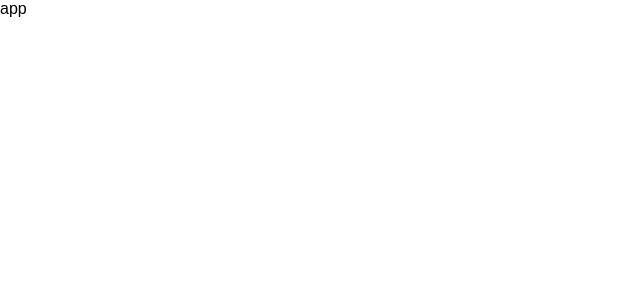
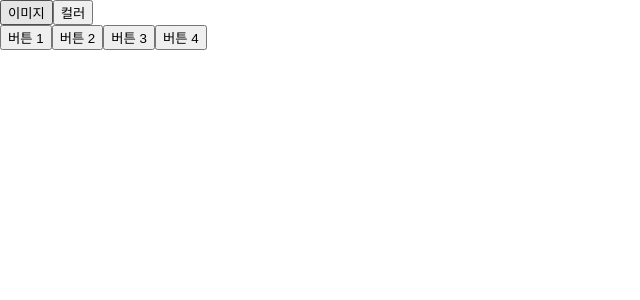
Before and after one commit to jae6269/Rolling, a React (Create React App) app: page / in a window 1280 px wide. Shown: the top 300 px of the page, without its empty margins (0-640 px from the left). Built offline with nearby package versions, Linux system fonts and the light colour scheme; a web font is replaced by a local one.

Commit message:
feat : 이미지, 컬러 모두에서 사용할 수 있도록 option 변경

```diff
--- a/src/App.js
+++ b/src/App.js
@@ -1,7 +1,12 @@
 import React from 'react';
+import Option from './components/Option';
 
 function App() {
-  return <div>app</div>;
+  return (
+    <div>
+      <Option />
+    </div>
+  );
 }
 
 export default App;
--- a/src/components/Option/index.jsx
+++ b/src/components/Option/index.jsx
@@ -1,52 +1,104 @@
 import React, { useState } from 'react';
+import styles from './index.module.scss';
 import optionBtn from '../../utils/imageImport';
-import styles from './index.module.scss';
 
 const Option = () => {
-  const [selectedColor, setSelectedColor] = useState(null);
+  const [selectedOption, setSelectedOption] = useState('color');
+  const [selectedButton, setSelectedButton] = useState(null);
 
-  const handleColorSelect = color => {
-    setSelectedColor(color === selectedColor ? null : color);
+  const handleToggle = option => {
+    setSelectedOption(option);
+    setSelectedButton(null);
+  };
+
+  const handleButtonClick = buttonId => {
+    setSelectedButton(buttonId);
   };
 
   return (
-    <div className={styles.colorOption}>
+    <div>
+      <div className={styles.toggleButtons}>
         <button
           type="button"
-        className={`${styles.colorPalette} ${styles.beige}`}
-        onClick={() => handleColorSelect('beige')}
+          className={selectedOption === 'image' ? styles.selectedOption : ''}
+          onClick={() => handleToggle('image')}
         >
-        {selectedColor === 'beige' && (
-          <img src={optionBtn} alt="option button" />
-        )}
+          이미지
         </button>
         <button
           type="button"
-        className={`${styles.colorPalette} ${styles.purple}`}
-        onClick={() => handleColorSelect('purple')}
+          className={selectedOption === 'color' ? styles.selectedOption : ''}
+          onClick={() => handleToggle('color')}
         >
-        {selectedColor === 'purple' && (
-          <img src={optionBtn} alt="option button" />
-        )}
+          컬러
         </button>
+      </div>
+
+      <div className={styles.buttonsContainer}>
+        {/* 버튼 1 */}
         <button
           type="button"
-        className={`${styles.colorPalette} ${styles.blue}`}
-        onClick={() => handleColorSelect('blue')}
+          className={styles.buttonStyle}
+          onClick={() => handleButtonClick('button1')}
         >
-        {selectedColor === 'blue' && (
-          <img src={optionBtn} alt="option button" />
+          {selectedButton === 'button1' && (
+            <img
+              src={optionBtn}
+              alt="Option Button"
+              className={styles.imageOverlay}
+            />
           )}
+          버튼 1
         </button>
+
+        {/* 버튼 2 */}
         <button
           type="button"
-        className={`${styles.colorPalette} ${styles.green}`}
-        onClick={() => handleColorSelect('green')}
+          className={styles.buttonStyle}
+          onClick={() => handleButtonClick('button2')}
         >
-        {selectedColor === 'green' && (
-          <img src={optionBtn} alt="option button" />
+          {selectedButton === 'button2' && (
+            <img
+              src={optionBtn}
+              alt="Option Button"
+              className={styles.imageOverlay}
+            />
           )}
+          버튼 2
         </button>
+
+        {/* 버튼 3 */}
+        <button
+          type="button"
+          className={styles.buttonStyle}
+          onClick={() => handleButtonClick('button3')}
+        >
+          {selectedButton === 'button3' && (
+            <img
+              src={optionBtn}
+              alt="Option Button"
+              className={styles.imageOverlay}
+            />
+          )}
+          버튼 3
+        </button>
+
+        {/* 버튼 4 */}
+        <button
+          type="button"
+          className={styles.buttonStyle}
+          onClick={() => handleButtonClick('button4')}
+        >
+          {selectedButton === 'button4' && (
+            <img
+              src={optionBtn}
+              alt="Option Button"
+              className={styles.imageOverlay}
+            />
+          )}
+          버튼 4
+        </button>
+      </div>
     </div>
   );
 };
--- a/src/components/Option/index.module.scss
+++ b/src/components/Option/index.module.scss
@@ -1,51 +1,51 @@
-.colorOption {
-  display: grid;
-  grid-template-columns: repeat(4, 10.5rem);
-  gap: 1rem;
-  height: 45rem;
-  width: 10.5rem;
+// .colorOption {
+//   display: grid;
+//   grid-template-columns: repeat(4, 10.5rem);
+//   gap: 1rem;
+//   height: 45rem;
+//   width: 10.5rem;
 
-  //모바일 반응형
-  @media screen and (max-width: 768px) {
-    grid-template-columns: repeat(2, 1fr);
-    gap: 0.75rem;
-    height: 20rem;
-    width: 20rem;
-  }
-}
+//   //모바일 반응형
+//   @media screen and (max-width: 768px) {
+//     grid-template-columns: repeat(2, 1fr);
+//     gap: 0.75rem;
+//     height: 20rem;
+//     width: 20rem;
+//   }
+// }
 
-.colorPalette {
-  width: 10.5rem;
-  height: 10.5rem;
-  border-radius: 1rem;
-  border: none;
+// .colorPalette {
+//   width: 10.5rem;
+//   height: 10.5rem;
+//   border-radius: 1rem;
+//   border: none;
 
-  //모바일 반응형
-  @media screen and (max-width: 768px) {
-    height: 9.625rem;
-    width: 9.625rem;
-  }
-}
+//   //모바일 반응형
+//   @media screen and (max-width: 768px) {
+//     height: 9.625rem;
+//     width: 9.625rem;
+//   }
+// }
 
-.beige {
-  background-color: var(--orange200);
-}
+// .beige {
+//   background-color: var(--orange200);
+// }
 
-.purple {
-  background-color: var(--purple200);
-}
+// .purple {
+//   background-color: var(--purple200);
+// }
 
-.blue {
-  background-color: var(--blue200);
-}
+// .blue {
+//   background-color: var(--blue200);
+// }
 
-.green {
-  background-color: var(--green200);
-}
+// .green {
+//   background-color: var(--green200);
+// }
 
-.button {
-  img {
-    width: 2.75rem;
-    height: 2.75rem;
-  }
-}
+// .button {
+//   img {
+//     width: 2.75rem;
+//     height: 2.75rem;
+//   }
+// }
```
Lines whose indentation alone changed are shown as unchanged.
